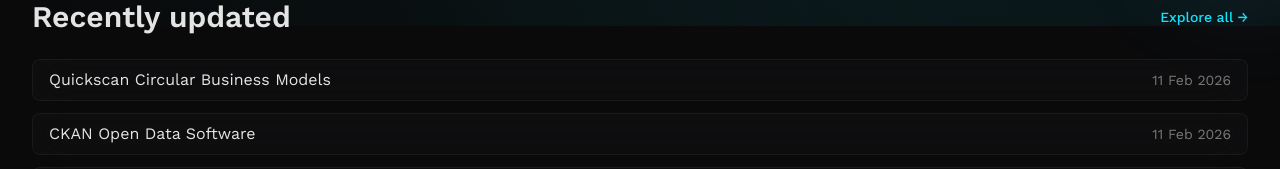
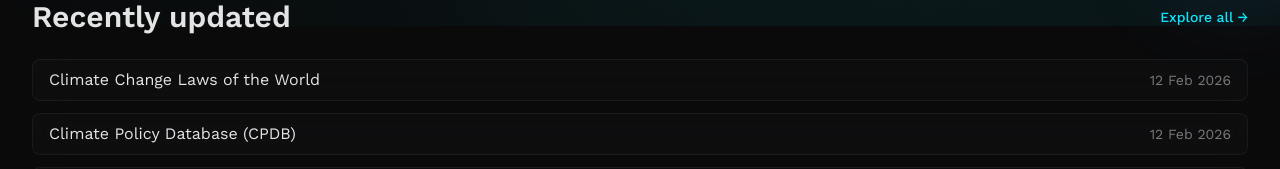
Before and after one commit to nexusclimate/Ai, a Next.js app: page / in a window 1280 px wide. Shown: the part 774-943 px from the top of the page. Built offline with nearby package versions, Linux system fonts and the light colour scheme; no server answers.

Commit message:
V1.1.11
weeklyt release

```diff
--- a/app/page.tsx
+++ b/app/page.tsx
@@ -21,7 +21,7 @@
 export default function HomePage() {
   const featuredCollections = getFeaturedCollections();
   const featuredTools = getFeaturedTools();
-  const recentlyUpdated = getRecentlyUpdatedTools(4);
+  const recentlyUpdated = getRecentlyUpdatedTools(8);
   const generatedAt = new Date();
 
   return (
--- a/app/updates/page.tsx
+++ b/app/updates/page.tsx
@@ -22,7 +22,7 @@
 
 export default async function UpdatesPage() {
   const updates = getAllUpdates();
-  const recentlyUpdatedTools = getRecentlyUpdatedTools(4);
+  const recentlyUpdatedTools = getRecentlyUpdatedTools(8);
   const latestPlatformUpdates = getLatestUpdates(4);
 
   return (
--- a/content/tools/climate-change-laws-of-the-world.md
+++ b/content/tools/climate-change-laws-of-the-world.md
@@ -16,7 +16,7 @@
 verified: true
 featured: false
 short_summary: "Searchable database of climate laws and policy texts from 196+ countries. Legal frameworks, measures, and climate legislation for regulatory and compliance context."
-last_verified: "2026-02-11"
+last_verified: "2026-02-12"
 use_cases:
   - "Legal context for policy briefings and regulatory summaries"
   - "Compliance and regulatory research across jurisdictions"
--- a/content/tools/climate-policy-database-cpdb.md
+++ b/content/tools/climate-policy-database-cpdb.md
@@ -16,7 +16,7 @@
 verified: true
 featured: false
 short_summary: "Collaborative policy implementation dataset tracking climate mitigation policies globally. Structured database of policy instruments and status; useful for comparative policy analysis."
-last_verified: "2026-02-11"
+last_verified: "2026-02-12"
 use_cases:
   - "Comparative policy analysis across countries"
   - "Structured policy metadata to feed into summaries and analysis modules"
--- a/content/tools/climate-policy-radar.md
+++ b/content/tools/climate-policy-radar.md
@@ -17,7 +17,7 @@
 verified: true
 featured: true
 short_summary: "Live, global, searchable database of 30,000+ climate laws, policies, and official submissions. Open code and open data; AI & ML in the open to organise and access policy texts."
-last_verified: "2026-02-11"
+last_verified: "2026-02-12"
 use_cases:
   - "Search national laws, strategies, targets, and policy documents across 30,000+ sources"
   - "Basis for an AI briefing system that can fetch, summarise and compare policy documents"
--- a/content/tools/climate-watch-data.md
+++ b/content/tools/climate-watch-data.md
@@ -17,7 +17,7 @@
 verified: true
 featured: false
 short_summary: "Open emissions and policy datasets for action metrics: historical emissions, NDCs, net-zero targets, long-term strategies. Data Explorer for filtering and download."
-last_verified: "2026-02-11"
+last_verified: "2026-02-12"
 use_cases:
   - "Emissions and policy datasets for action metrics and briefings"
   - "Historical emissions, NDCs, net-zero targets, long-term strategies"
--- a/content/tools/oecd-climate-policy-database.md
+++ b/content/tools/oecd-climate-policy-database.md
@@ -17,7 +17,7 @@
 verified: true
 featured: false
 short_summary: "OECD taxonomy of mitigation policy instruments; structured data in CSV/XLS and related formats. Useful for integrating policy instrument classification into analysis and tools."
-last_verified: "2026-02-11"
+last_verified: "2026-02-12"
 use_cases:
   - "Structured taxonomy of climate mitigation policy instruments"
   - "Download CSV/XLS data for integration into analysis or briefing tools"
--- a/content/tools/open-energy-information-openei.md
+++ b/content/tools/open-energy-information-openei.md
@@ -17,7 +17,7 @@
 verified: true
 featured: false
 short_summary: "Open government-backed semantic wiki for energy and policy data: regulatory and incentive information, searchable and available via APIs. Public domain content."
-last_verified: "2026-02-11"
+last_verified: "2026-02-12"
 use_cases:
   - "Link energy policy with climate targets for integrated briefings"
   - "Open energy policy data and related resources"
--- a/content/tools/openclimate-open-earth.md
+++ b/content/tools/openclimate-open-earth.md
@@ -17,7 +17,7 @@
 verified: true
 featured: false
 short_summary: "Open data utility with emissions data, targets, climate plans, and actions; API support. Apache-2.0 licensed — reusable and integrable for policy and emissions context."
-last_verified: "2026-02-11"
+last_verified: "2026-02-12"
 use_cases:
   - "Emissions and targets data to give climate context around policies"
   - "Compare emissions vs targets and track climate action at multiple scales"
--- a/package.json
+++ b/package.json
@@ -1,7 +1,7 @@
 {
   "name": "climate-gpt-hub",
   "private": true,
-  "version": "1.1.4",
+  "version": "1.1.11",
   "scripts": {
     "dev": "next dev",
     "build": "node scripts/bump-version.js && next build",
```
